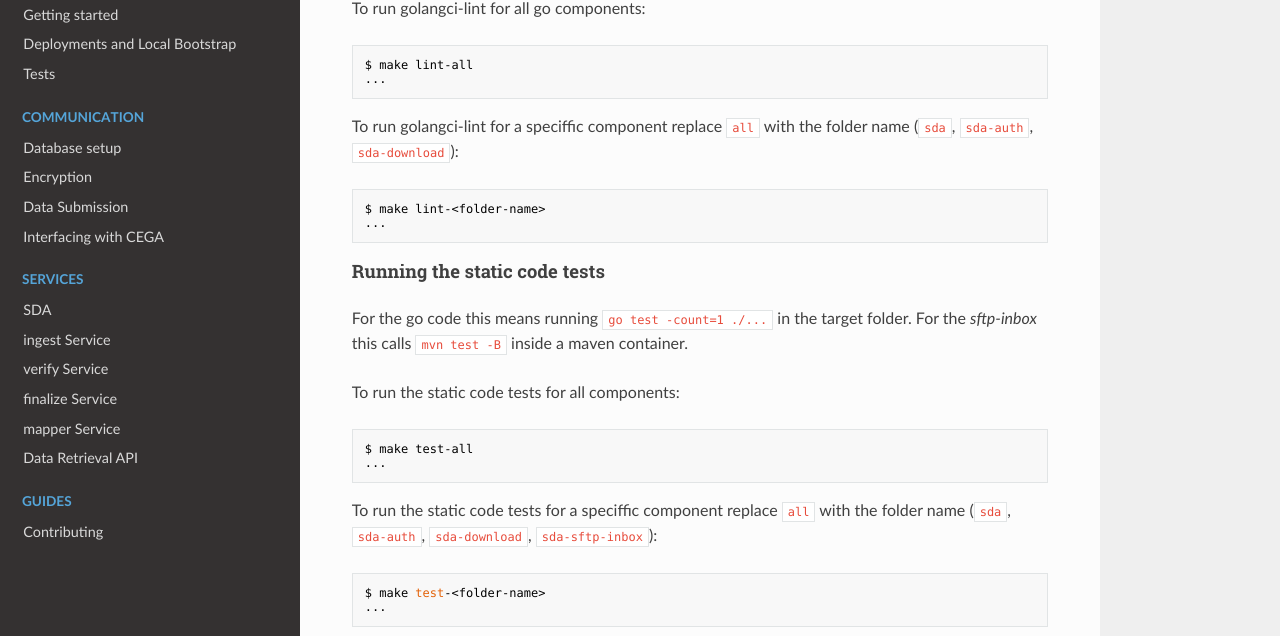
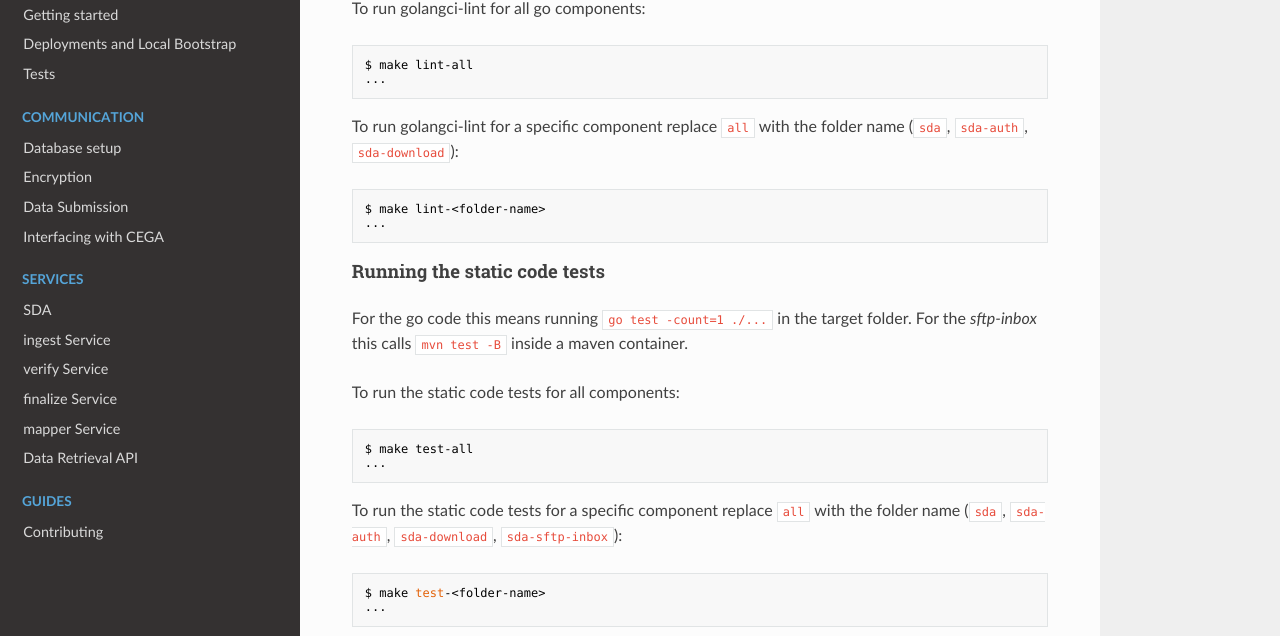
Before and after one commit to neicnordic/neic-sda, an MkDocs documentation site: the page built from docs/guides/sda-dev-test-doc.md, in a window 1280 px wide and 900 px high, scrolled down 1240 px. Shown: the part 179-815 px from the top of the window. Built offline with MkDocs 1.6.1, drawn with Linux system fonts in a browser that asks for light colours; nearby versions of some CDN libraries.

Commit message:
Fixed spelling mistakes

````diff
--- a/docs/guides/sda-dev-test-doc.md
+++ b/docs/guides/sda-dev-test-doc.md
@@ -66,7 +66,7 @@ $ make lint-all
 ...
 ```
 
-To run golangci-lint for a speciffic component replace `all` with the folder name (`sda`, `sda-auth`, `sda-download`):
+To run golangci-lint for a specific component replace `all` with the folder name (`sda`, `sda-auth`, `sda-download`):
 
 ```sh
 $ make lint-<folder-name>
@@ -84,7 +84,7 @@ $ make test-all
 ...
 ```
 
-To run the static code tests for a speciffic component replace `all` with the folder name (`sda`, `sda-auth`, `sda-download`, `sda-sftp-inbox`):
+To run the static code tests for a specific component replace `all` with the folder name (`sda`, `sda-auth`, `sda-download`, `sda-sftp-inbox`):
 
 ```sh
 $ make test-<folder-name>
````
